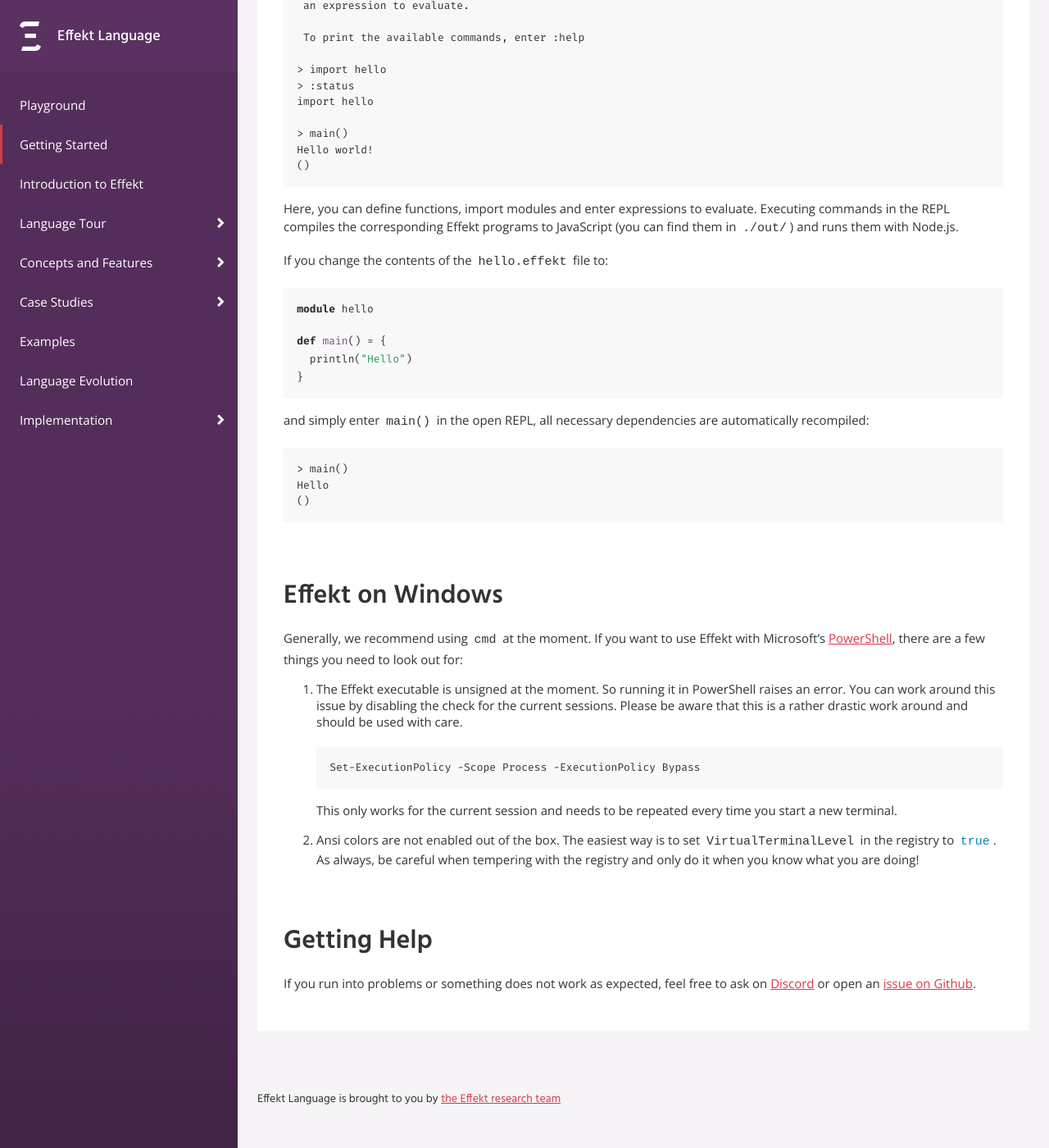
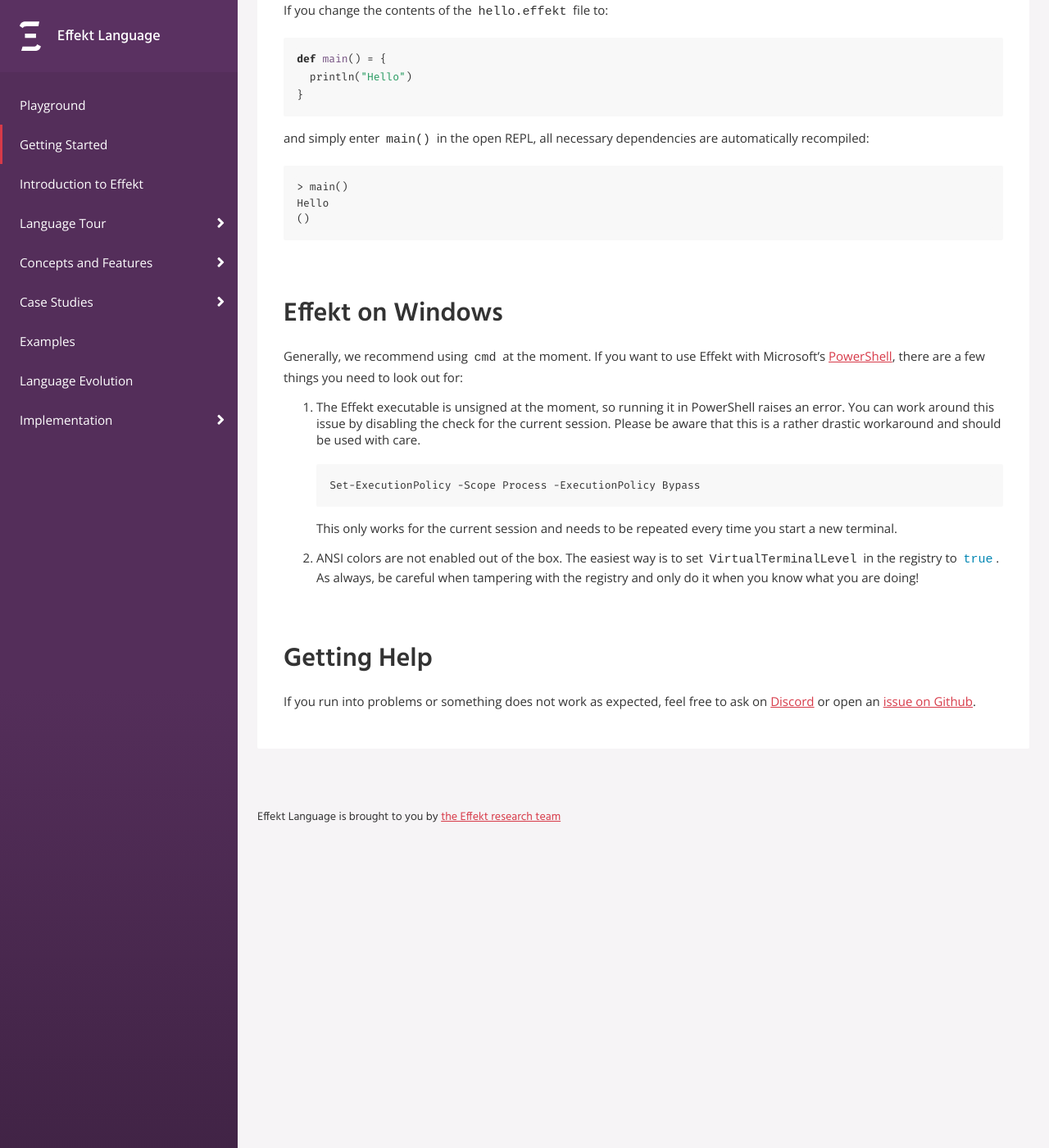
Before and after one commit to effekt-lang/effekt-website, a Jekyll site: the page built from docs/getting-started.md, in a window 1280 px wide and 1400 px high, scrolled down 6696 px. Shown: the whole window at 82% size. Built offline with Jekyll 4.4.1, drawn with Linux system fonts in a browser that asks for light colours; some of the changed text lies outside the part shown.

Commit message:
Getting Started: fix typos, cut details

````diff
--- a/_includes/install.md
+++ b/_includes/install.md
@@ -56,15 +56,6 @@
 
 Please note that this folder needs to be included in your `$PATH` environment variable in order to run the `effekt` compiler from the command line.
 
-For example, depending on your configuration, on Mac OSX the `effekt` command will be placed in:
-```bash
-/usr/local/bin
-```
-
-> #### Note
-> The Effekt "binary" is actually just an executable jar-file.
-> On Windows, NPM will also install an `effekt.cmd` script to start the jar-file with `java -jar`.
-
 ### Try without installing
 
 If you just want to try Effekt, you can also run it with `npx`, which comes with npm:
--- a/docs/getting-started.md
+++ b/docs/getting-started.md
@@ -21,7 +21,7 @@
   println("Hello world!")
 }
 ```
-On this page, you can execute the above example, by clicking "run" on the right:
+On this page, you can execute the above example by clicking "run" on the right:
 ```effekt:repl
 main()
 ```
@@ -114,8 +111,7 @@
 
 > "Couldn't start client Effekt Language Server"
 
-This means that you need to set the path to the `effekt` binary manually,
-usually because the `effekt` or `effekt.cmd` commands were not found in your path.
+This means that you need to set the path to the `effekt` binary manually, usually because the `effekt` or `effekt.cmd` commands were not found in your path.
 
 To set the path:
 
@@ -164,8 +160,6 @@
 If you change the contents of the `hello.effekt` file to:
 
 ```effekt:sketch
-module hello
-
 def main() = {
   println("Hello")
 }
@@ -179,25 +173,22 @@
 ```
 
 ## Effekt on Windows
+
 Generally, we recommend using `cmd` at the moment.
-If you want to use Effekt with Microsoft's [PowerShell](https://docs.microsoft.com/en-us/powershell/),
-there are a few things you need to look out for:
+If you want to use Effekt with Microsoft's [PowerShell](https://docs.microsoft.com/en-us/powershell/), there are a few things you need to look out for:
 
-1. The Effekt executable is unsigned at the moment. So running it in PowerShell
-   raises an error. You can work around this issue by disabling the check for
-   the current sessions. Please be aware that this is a rather drastic
-   work around and should be used with care.
+1. The Effekt executable is unsigned at the moment, so running it in PowerShell raises an error.
+   You can work around this issue by disabling the check for the current session.
+   Please be aware that this is a rather drastic workaround and should be used with care.
    ```bash
    Set-ExecutionPolicy -Scope Process -ExecutionPolicy Bypass
    ```
-   This only works for the current session and needs to be repeated every
-   time you start a new terminal.
+   This only works for the current session and needs to be repeated every time you start a new terminal.
 
-2. Ansi colors are not enabled out of the box.
+2. ANSI colors are not enabled out of the box.
    The easiest way is to set `VirtualTerminalLevel` in the registry to `true`.
-   As always, be careful when tempering with the registry and only do it
-   when you know what you are doing!
+   As always, be careful when tampering with the registry and only do it when you know what you are doing!
 
 ## Getting Help
-If you run into problems or something does not work as expected, feel free to
-ask on [Discord]({{ site.discordurl }}) or open an [issue on Github]({{ site.githuburl }}/issues).
+
+If you run into problems or something does not work as expected, feel free to ask on [Discord]({{ site.discordurl }}) or open an [issue on Github]({{ site.githuburl }}/issues).
````
Also changed, not shown: other parts of docs/getting-started.md (+1 -4 lines).
